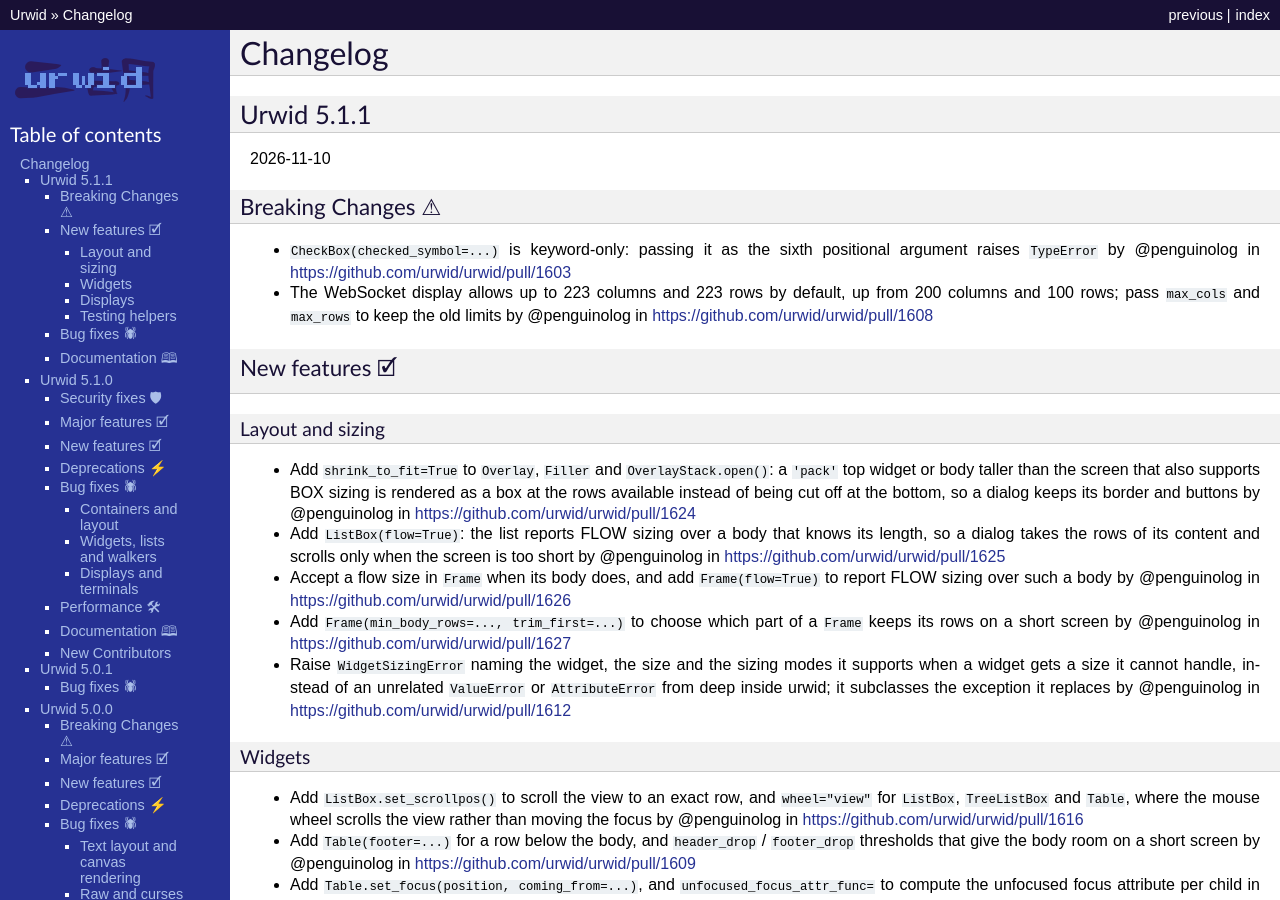
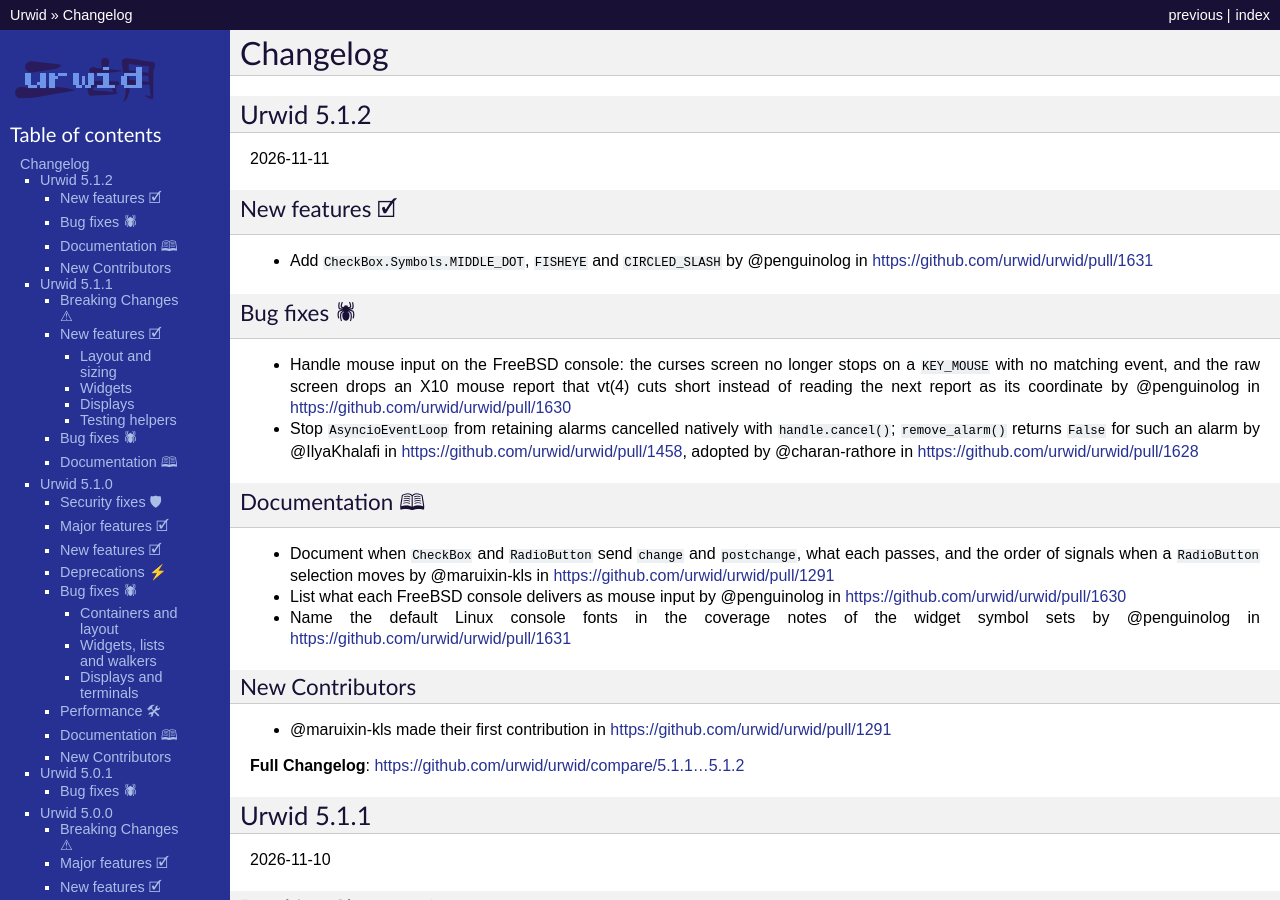
Before and after one commit to urwid/urwid, a Sphinx documentation site: the page built from docs/changelog.rst, in a window 1280 px wide and 900 px high. Built offline with Sphinx 7.4.7, drawn with Linux system fonts in a browser that asks for light colours.

Commit message:
Maintenance: changelog for 5.1.2 (#1632)

```diff
--- a/docs/changelog.rst
+++ b/docs/changelog.rst
@@ -1,6 +1,33 @@
 
 Changelog
 ---------
+
+Urwid 5.1.2
+============
+
+2026-11-11
+
+New features 🗹
++++++++++++++++
+* Add ``CheckBox.Symbols.MIDDLE_DOT``, ``FISHEYE`` and ``CIRCLED_SLASH`` by @penguinolog in https://github.com/urwid/urwid/pull/1631
+
+Bug fixes 🕷
+++++++++++++
+* Handle mouse input on the FreeBSD console: the curses screen no longer stops on a ``KEY_MOUSE`` with no matching event, and the raw screen drops an X10 mouse report that vt(4) cuts short instead of reading the next report as its coordinate by @penguinolog in https://github.com/urwid/urwid/pull/1630
+* Stop ``AsyncioEventLoop`` from retaining alarms cancelled natively with ``handle.cancel()``; ``remove_alarm()`` returns ``False`` for such an alarm by @IlyaKhalafi in https://github.com/urwid/urwid/pull/1458, adopted by @charan-rathore in https://github.com/urwid/urwid/pull/1628
+
+Documentation 🕮
+++++++++++++++++
+* Document when ``CheckBox`` and ``RadioButton`` send ``change`` and ``postchange``, what each passes, and the order of signals when a ``RadioButton`` selection moves by @maruixin-kls in https://github.com/urwid/urwid/pull/1291
+* List what each FreeBSD console delivers as mouse input by @penguinolog in https://github.com/urwid/urwid/pull/1630
+* Name the default Linux console fonts in the coverage notes of the widget symbol sets by @penguinolog in https://github.com/urwid/urwid/pull/1631
+
+New Contributors
+++++++++++++++++
+* @maruixin-kls made their first contribution in https://github.com/urwid/urwid/pull/1291
+
+
+**Full Changelog**: https://github.com/urwid/urwid/compare/5.1.1...5.1.2
 
 Urwid 5.1.1
 ============
```
